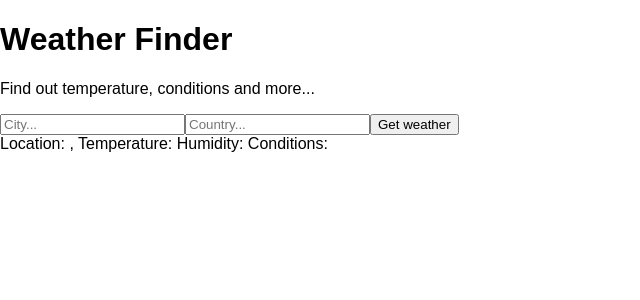
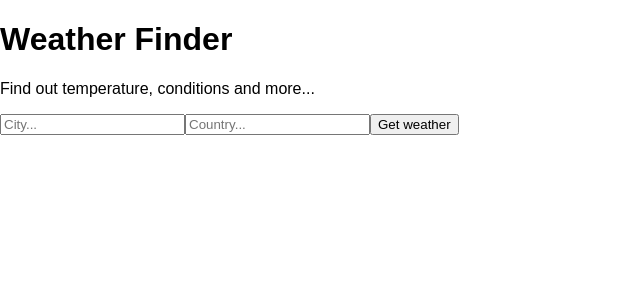
Before and after one commit to Loratadin/weather-app, a React (Create React App) app: page / in a window 1280 px wide. Shown: the top 300 px of the page, without its empty margins (0-640 px from the left). Built offline with nearby package versions, Linux system fonts and the light colour scheme.

Commit message:
Add conditional operator for the Weather component

```diff
--- a/src/components/Weather.js
+++ b/src/components/Weather.js
@@ -4,10 +4,11 @@ class Weather extends React.Component{
  render() {
   return(
    <div>
-     Location: { this.props.city }, { this.props.country }
-     Temperature: { this.props.temperature }
-     Humidity: { this.props.humidity }
-     Conditions: { this.props.description }
+    {/* if first is true & second is true the third will be shown (true)*/}
+     {this.props.city && this.props.country &&  <p>Location: { this.props.city }, { this.props.country }</p>}
+     {this.props.temperature && <p>Temperature: { this.props.temperature }</p>}
+     {this.props.humidity && <p>Humidity: { this.props.humidity }</p>}
+     {this.props.description && <p>Conditions: { this.props.description }</p>}
    </div>
   );
  }
```
